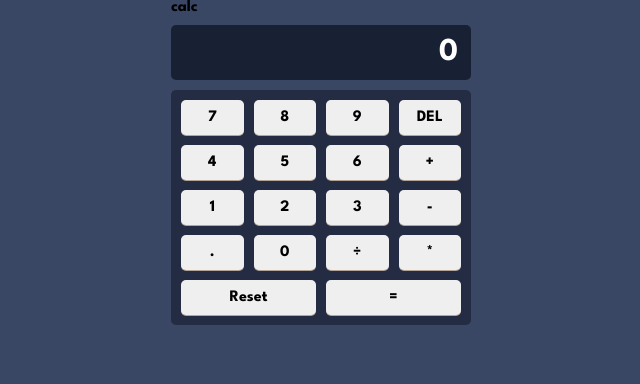
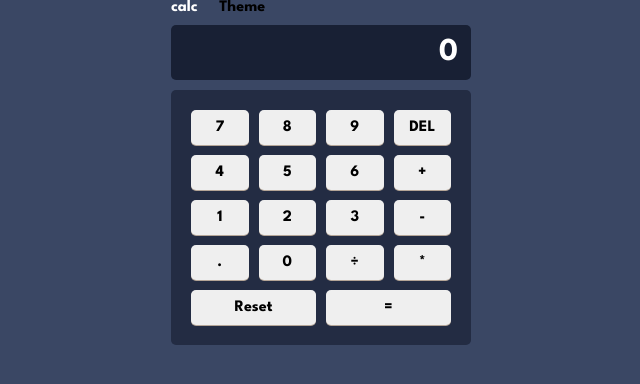
Before and after one commit to bjorgvinkodehode/Calculator2, a React (Vite) app: page / in a window 1280 px wide. Shown: the top 384 px of the page, without its empty margins (319-959 px from the left). Built offline with nearby package versions, Linux system fonts and the light colour scheme.

Commit message:
more layout relatet fixes

```diff
--- a/src/App.jsx
+++ b/src/App.jsx
@@ -147,6 +147,7 @@
    return (
      <div className="calculator-grid">
       <h3>calc</h3>
+      <radiobutton>Theme</radiobutton>
        <div className="output">
          <div className="previous-operand">
            {formatOperand(previousOperand)} {operation}
--- a/src/Style.css
+++ b/src/Style.css
@@ -98,11 +98,16 @@
   overflow: hidden;
 }
 
+h3 {
+  color: var(--clr-White);
+}
+
 .buttons {
   background-color: var(
     --clr-Theme1Verydarkdesaturatedbluetogglebackgroundkeypadbackground
   );
-  padding: 10px;
+  color: var(--clr-Theme1Verydarkgrayishblue);
+  padding: 20px;
   display: grid;
   grid-template-columns: repeat(4, 1fr);
   grid-column: span 4;
@@ -113,6 +118,7 @@
 button {
   box-shadow: 0px 1px 0px var(--clr-Theme1Grayishorangekeyshadow);
   padding: 10px;
+
   border-radius: 5px;
 }
 
```
